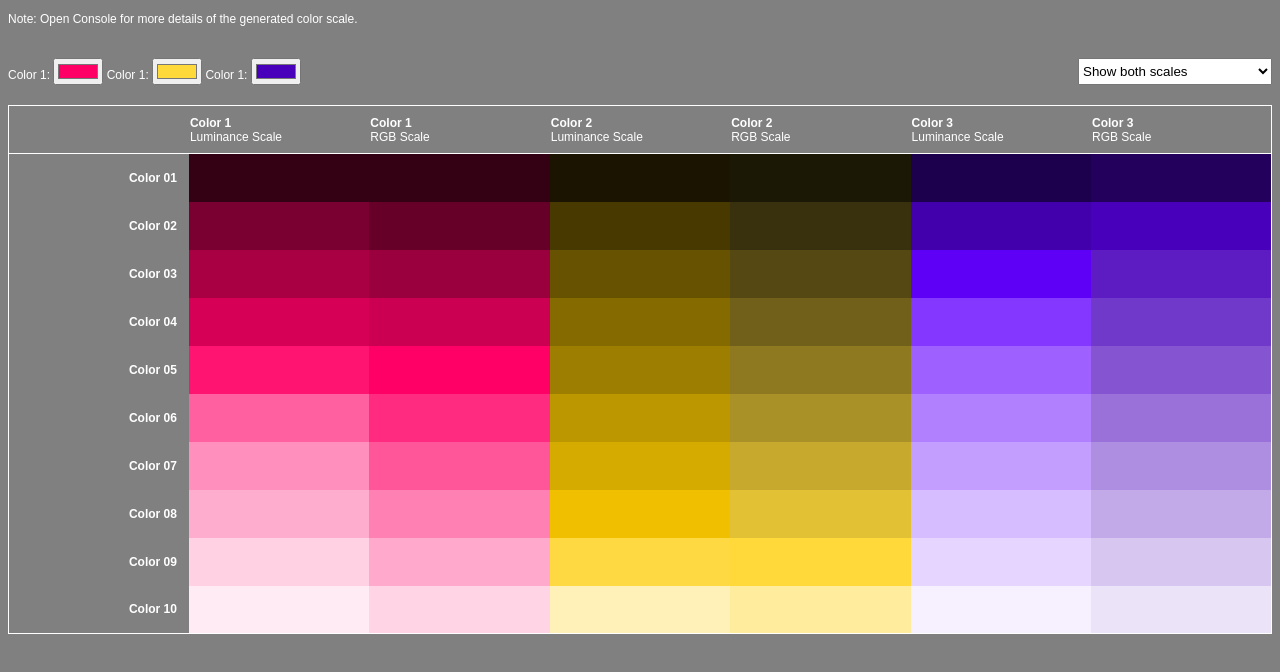
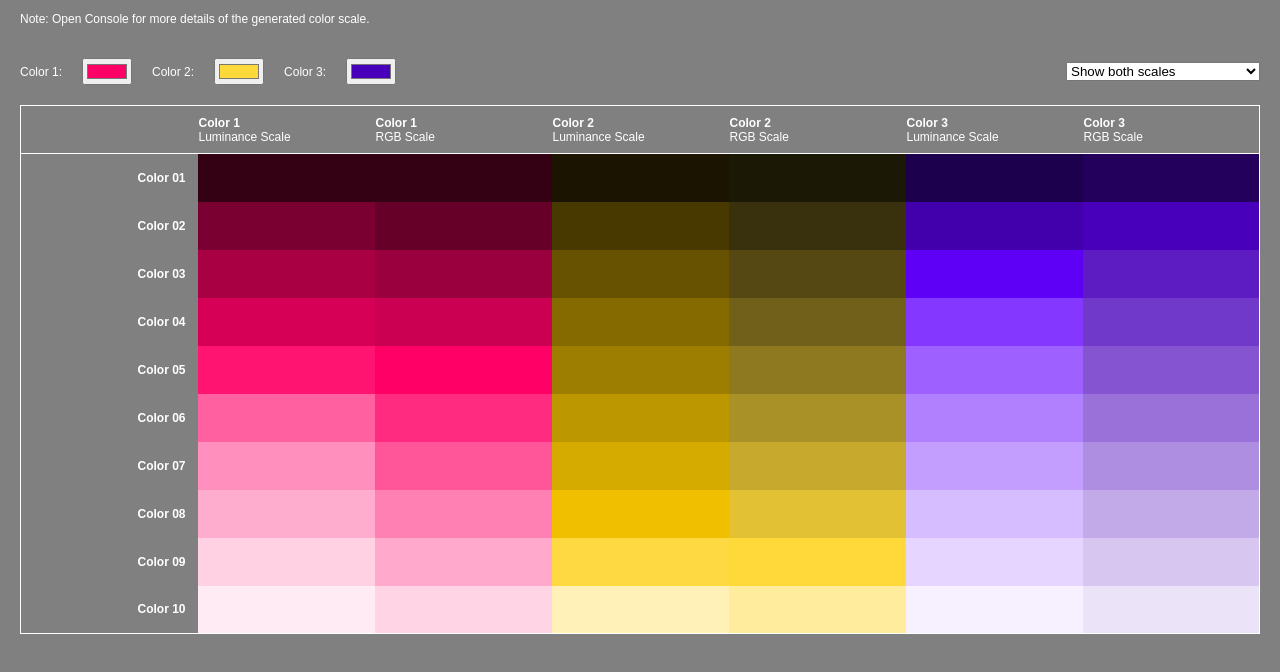
Before and after one commit to Siddhantmd/color-scales, a plain HTML site: page index.html in a window 1280 px wide. Drawn offline with Linux system fonts and the light colour scheme.

Commit message:
Add files via upload

```diff
--- a/color-scales.css
+++ b/color-scales.css
@@ -3,6 +3,7 @@ body {
     color:white;
     font-family: sans-serif;
     font-size: 12px;
+    padding: 0 12px;
   }
 
   table {
@@ -37,4 +38,13 @@ td.color-cell {
     display:flex;
     justify-content: space-between;
     padding: 20px 0;
+    align-items:center;
 }
+
+#colorPickers{
+    gap: 20px;
+    display:flex;
+    flex-direction:row ;
+    align-items:center;
+
+}
--- a/index.html
+++ b/index.html
@@ -12,8 +12,8 @@
         <div id="controls">
             <div id="colorPickers">
                 Color 1: <input type="color" class="colorPicker" id="colorPicker1" value="#ff0066">
-                Color 1: <input type="color" class="colorPicker" id="colorPicker2" value="#ffd93a">
-                Color 1: <input type="color" class="colorPicker" id="colorPicker3" value="#4800ba">
+                Color 2: <input type="color" class="colorPicker" id="colorPicker2" value="#ffd93a">
+                Color 3: <input type="color" class="colorPicker" id="colorPicker3" value="#4800ba">
             </div>
             <select id="dropDown">
                 <option value="both">Show both scales</option>
```
